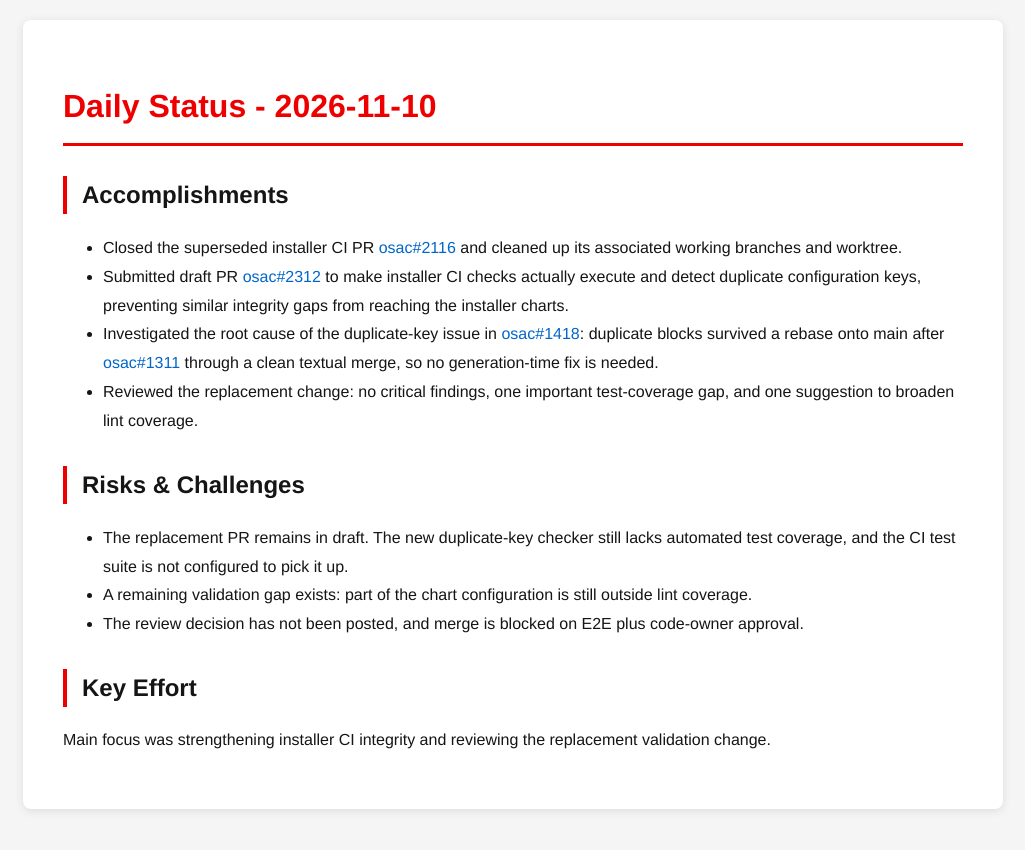
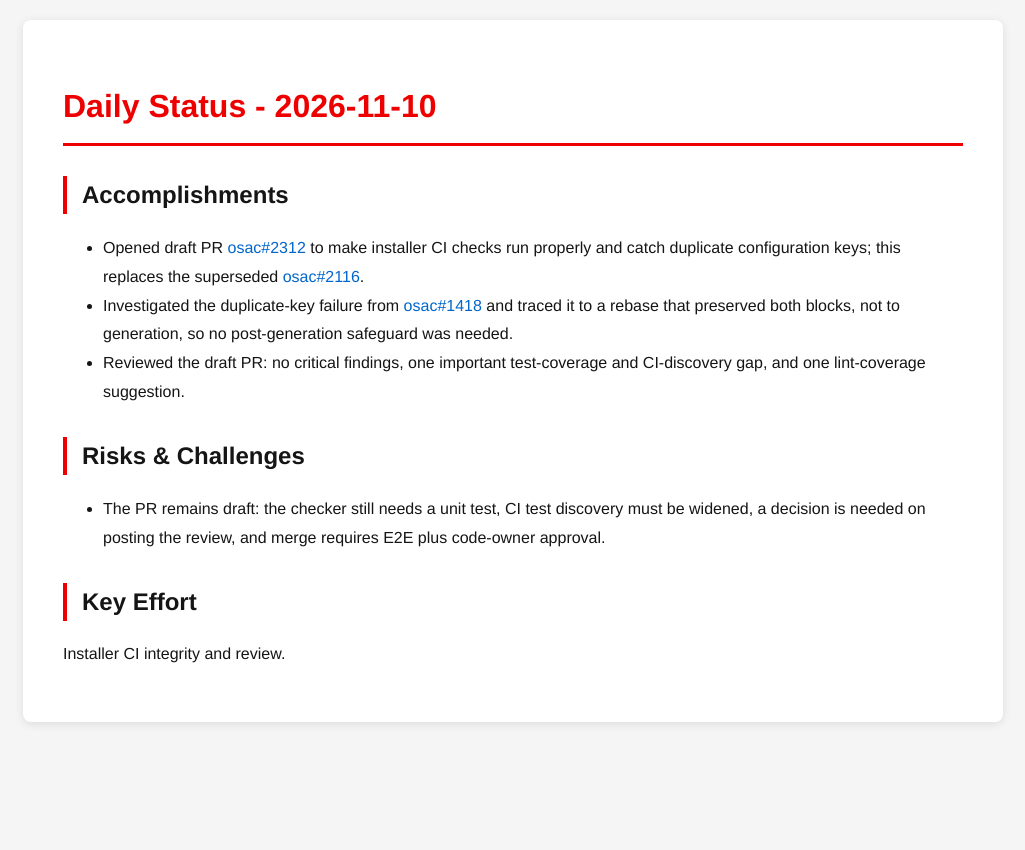
Before and after one commit to tzvatot/daily-status, a Jekyll site: the page built from 2026-11-10.md, in a window 1280 px wide. Shown: the top 850 px of the page, without its empty margins (127-1152 px from the left). Built offline with Jekyll 4.4.1, drawn with Linux system fonts in a browser that asks for light colours.

Commit message:
Daily status update - 2026-11-10

```diff
--- a/2026-11-10.md
+++ b/2026-11-10.md
@@ -7,15 +7,12 @@ date: 2026-11-10
 # Daily Status - 2026-11-10
 
 ## Accomplishments
-- Closed the superseded installer CI PR [osac#2116](https://github.com/osac-project/osac/pull/2116) and cleaned up its associated working branches and worktree.
-- Submitted draft PR [osac#2312](https://github.com/osac-project/osac/pull/2312) to make installer CI checks actually execute and detect duplicate configuration keys, preventing similar integrity gaps from reaching the installer charts.
-- Investigated the root cause of the duplicate-key issue in [osac#1418](https://github.com/osac-project/osac/pull/1418): duplicate blocks survived a rebase onto main after [osac#1311](https://github.com/osac-project/osac/pull/1311) through a clean textual merge, so no generation-time fix is needed.
-- Reviewed the replacement change: no critical findings, one important test-coverage gap, and one suggestion to broaden lint coverage.
+- Opened draft PR [osac#2312](https://github.com/osac-project/osac/pull/2312) to make installer CI checks run properly and catch duplicate configuration keys; this replaces the superseded [osac#2116](https://github.com/osac-project/osac/pull/2116).
+- Investigated the duplicate-key failure from [osac#1418](https://github.com/osac-project/osac/pull/1418) and traced it to a rebase that preserved both blocks, not to generation, so no post-generation safeguard was needed.
+- Reviewed the draft PR: no critical findings, one important test-coverage and CI-discovery gap, and one lint-coverage suggestion.
 
 ## Risks & Challenges
-- The replacement PR remains in draft. The new duplicate-key checker still lacks automated test coverage, and the CI test suite is not configured to pick it up.
-- A remaining validation gap exists: part of the chart configuration is still outside lint coverage.
-- The review decision has not been posted, and merge is blocked on E2E plus code-owner approval.
+- The PR remains draft: the checker still needs a unit test, CI test discovery must be widened, a decision is needed on posting the review, and merge requires E2E plus code-owner approval.
 
 ## Key Effort
-Main focus was strengthening installer CI integrity and reviewing the replacement validation change.
+Installer CI integrity and review.
```
